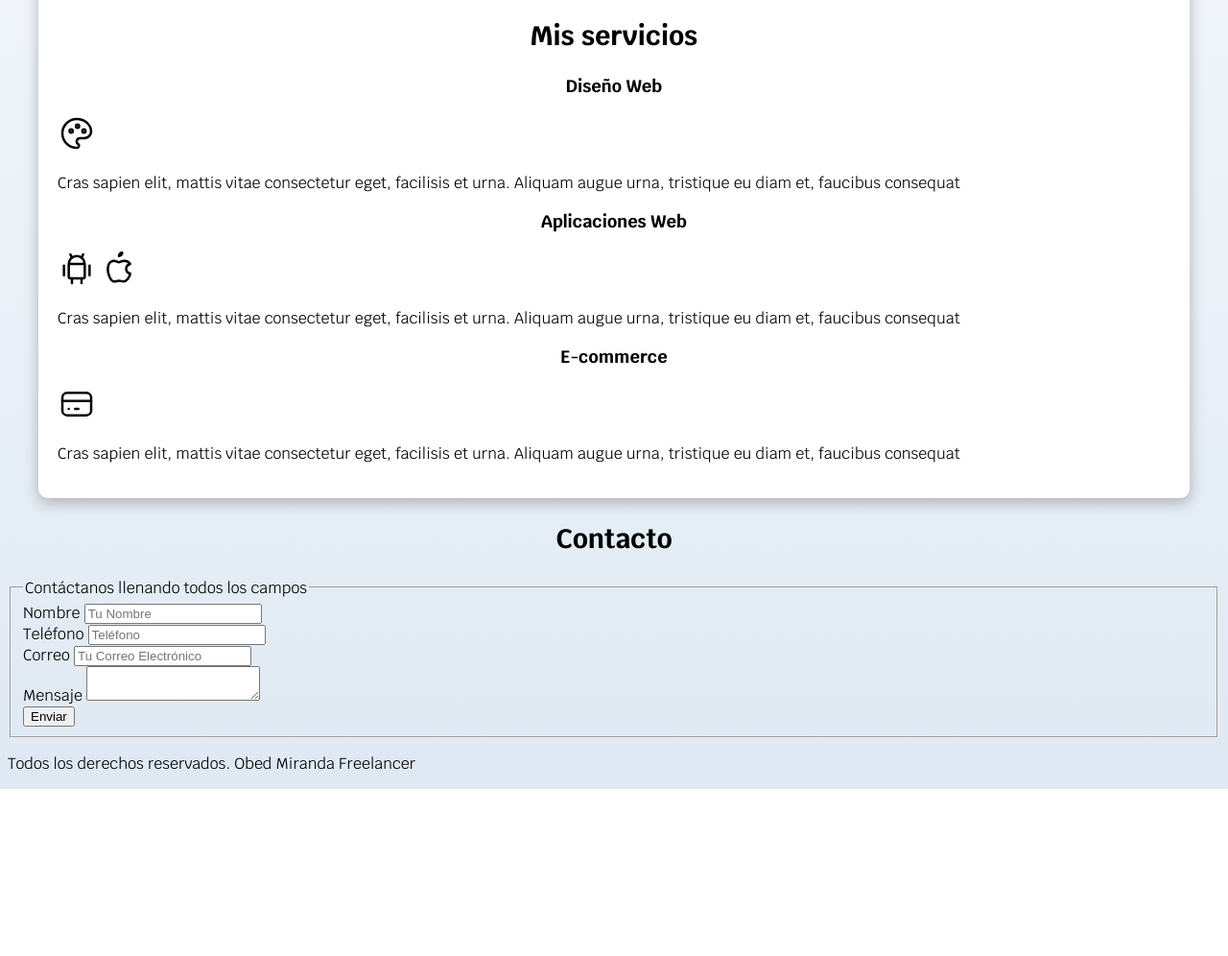
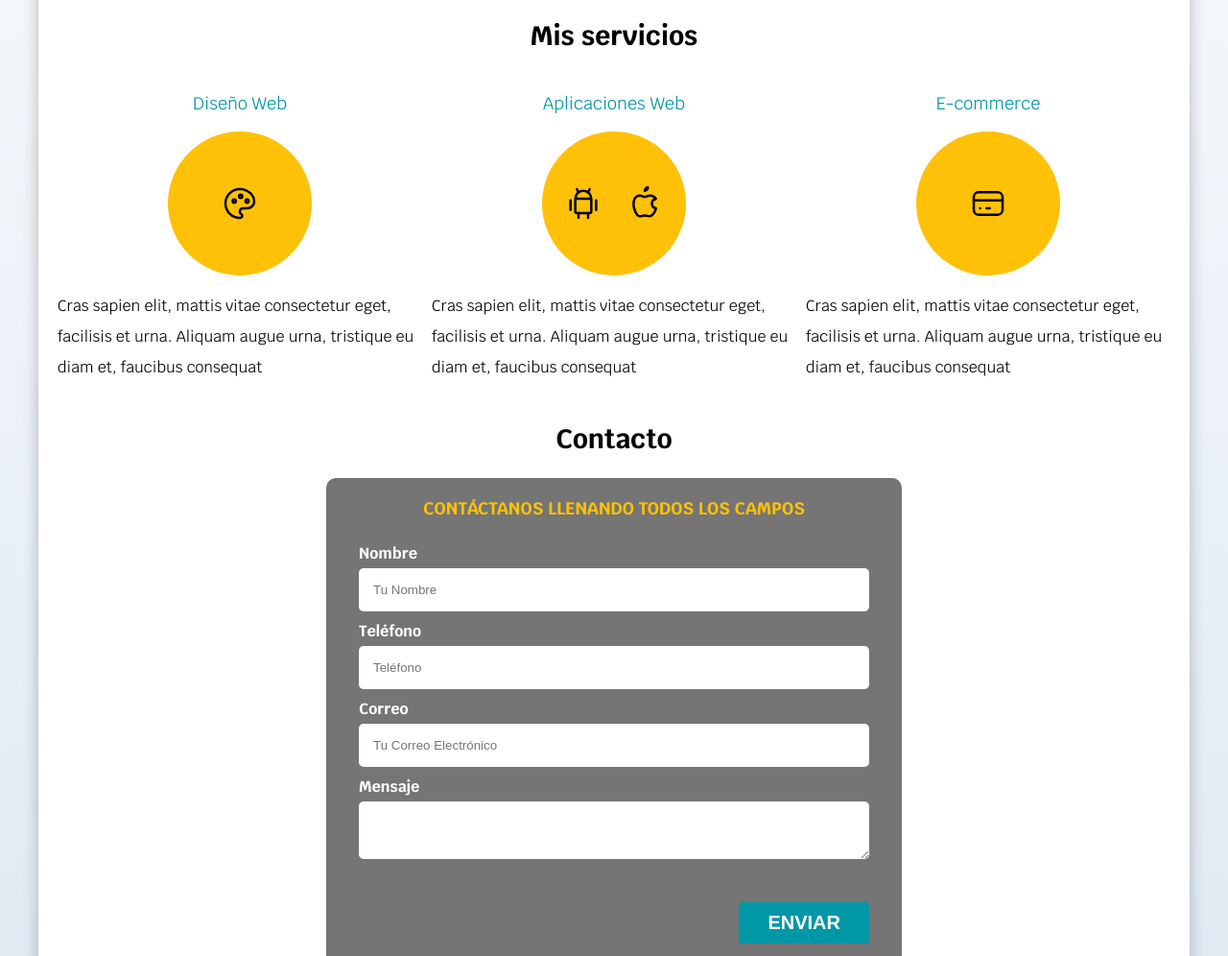
Before and after one commit to Mirsamdev/Portafolio-udemy, a plain HTML site: page index.html in a window 1280 px wide. Shown: the part 640-1636 px from the top of the page at 96% size. Before the commit the page ends 1462 px from the top, so only its background shows below. Drawn offline with Linux system fonts and the light colour scheme.

Commit message:
botones formulario

```diff
--- a/CSS/Styles.css
+++ b/CSS/Styles.css
@@ -40,6 +40,7 @@ body {  /* todo lo que es visible en la pagina */
   border-radius: .4rem;
   width: 90%;
   text-align: center;
+  border: none;
 
 
 }
@@ -48,6 +49,9 @@ body {  /* todo lo que es visible en la pagina */
       width: auto;
 
     }
+ }
+ .boton:hover {
+  cursor: pointer;
  }
  .sombra{
   box-shadow: 0px 5px 15px 0px rgba(112,112,112,0.48);
@@ -75,6 +79,27 @@ h1,h2,h3 {
 .titulo span {
   font-size: 2rem
 }
+
+/* Utilidades */
+
+.w-sm-100 {
+  width: 100%;
+}
+
+@media (min-width: 768px) {
+    .w-sm-100 {
+      width: auto;
+    }
+
+
+}
+.flex {
+  display: flex;
+}
+.alinear-derecha {
+justify-content: flex-end;
+}
+
 
 /* Navegacion Principal */
 .nav-bg {
@@ -140,3 +165,84 @@ color: var(--blanco);
   display: flex;
   align-items: flex-end;
 }
+
+/* Servicios */
+@media (min-width: 768px) {
+  .servicios {
+    display: grid;
+    grid-template-columns: 1fr 1fr 1fr;
+    column-gap: 1rem;
+  }
+ }
+
+ /* Servicios */
+
+ .servicio {
+  display: flex;
+  flex-direction: column;
+  align-items: center;
+
+ }
+ .servicio h3 {
+color: var(--secundario);
+font-weight: normal;
+ }
+ .servicio p{
+  line-height: 2;
+ }
+
+ .servicio .iconos {
+  height: 15rem;
+  width: 15rem;
+  background-color: var(--primario);
+  border-radius: 50%;
+  display: flex;
+  justify-content: space-evenly;
+  align-items: center;
+ }
+
+ /* Contacto */
+
+ .formulario {
+background-color: var(--gris);
+width: min( 60rem, 100% ); /* utiliza el valor mas pequeño */
+margin: 0 auto;
+padding: 2rem;
+border-radius: 1rem;
+
+ }
+
+ .formulario fieldset {
+  border: none;
+ }
+
+ .formulario legend {
+  text-align: center;
+  font-size: 1.8rem;
+  text-transform: uppercase;
+  font-weight: bold;
+  margin-bottom: 2rem;
+  color: var(--primario);
+
+ }
+
+ .contenedor-campos {
+
+ }
+ .campo {
+margin-bottom: 1rem;
+ }
+ .campo label {
+color: var(--blanco);
+font-weight: bold;
+margin-bottom: .5rem;
+display: block;
+ }
+
+ .input-text {
+  width: 100%;
+  border: none;
+  padding: 1.5rem;
+  border-radius: .5rem;
+
+ }
--- a/index.html
+++ b/index.html
@@ -50,11 +50,14 @@
 
 
     <main class="contenedor sombra">
-      <section>
       <h2>Mis servicios</h2>
+<div class="servicios">
+
+
+      <section class="servicio">
 
         <h3>Diseño Web</h3>
-
+<div class="iconos">
         <svg xmlns="http://www.w3.org/2000/svg" class="icon icon-tabler icon-tabler-palette" width="40" height="40" viewBox="0 0 24 24" stroke-width="1.5" stroke="#000000" fill="none" stroke-linecap="round" stroke-linejoin="round">
           <path stroke="none" d="M0 0h24v24H0z" fill="none"/>
           <path d="M12 21a9 9 0 0 1 0 -18c4.97 0 9 3.582 9 8c0 1.06 -.474 2.078 -1.318 2.828c-.844 .75 -1.989 1.172 -3.182 1.172h-2.5a2 2 0 0 0 -1 3.75a1.3 1.3 0 0 1 -1 2.25" />
@@ -62,12 +65,14 @@
           <path d="M12.5 7.5m-1 0a1 1 0 1 0 2 0a1 1 0 1 0 -2 0" />
           <path d="M16.5 10.5m-1 0a1 1 0 1 0 2 0a1 1 0 1 0 -2 0" />
         </svg>
+      </div>
 
         <p>Cras sapien elit, mattis vitae consectetur eget, facilisis et urna. Aliquam augue urna, tristique eu diam et, faucibus consequat</p>
       </section>
 
-      <section>
+      <section class="servicio">
         <h3>Aplicaciones Web</h3>
+        <div class="iconos">
         <svg xmlns="http://www.w3.org/2000/svg" class="icon icon-tabler icon-tabler-brand-android" width="40" height="40" viewBox="0 0 24 24" stroke-width="1.5" stroke="#000000" fill="none" stroke-linecap="round" stroke-linejoin="round">
           <path stroke="none" d="M0 0h24v24H0z" fill="none"/>
           <path d="M4 10l0 6" />
@@ -83,11 +88,13 @@
           <path d="M9 7c-3 0 -4 3 -4 5.5c0 3 2 7.5 4 7.5c1.088 -.046 1.679 -.5 3 -.5c1.312 0 1.5 .5 3 .5s4 -3 4 -5c-.028 -.01 -2.472 -.403 -2.5 -3c-.019 -2.17 2.416 -2.954 2.5 -3c-1.023 -1.492 -2.951 -1.963 -3.5 -2c-1.433 -.111 -2.83 1 -3.5 1c-.68 0 -1.9 -1 -3 -1z" />
           <path d="M12 4a2 2 0 0 0 2 -2a2 2 0 0 0 -2 2" />
         </svg>
+      </div>
         <p>Cras sapien elit, mattis vitae consectetur eget, facilisis et urna. Aliquam augue urna, tristique eu diam et, faucibus consequat</p>
       </section>
 
-      <section>
+      <section class="servicio">
         <h3>E-commerce</h3>
+        <div class="iconos">
           <svg xmlns="http://www.w3.org/2000/svg" class="icon icon-tabler icon-tabler-credit-card" width="40" height="40" viewBox="0 0 24 24" stroke-width="1.5" stroke="#000000" fill="none" stroke-linecap="round" stroke-linejoin="round">
             <path stroke="none" d="M0 0h24v24H0z" fill="none"/>
             <path d="M3 5m0 3a3 3 0 0 1 3 -3h12a3 3 0 0 1 3 3v8a3 3 0 0 1 -3 3h-12a3 3 0 0 1 -3 -3z" />
@@ -95,42 +102,47 @@
             <path d="M7 15l.01 0" />
             <path d="M11 15l2 0" />
           </svg>
+        </div>
         <p>Cras sapien elit, mattis vitae consectetur eget, facilisis et urna. Aliquam augue urna, tristique eu diam et, faucibus consequat</p>
       </section>
-    </main>
+</div> <!-- CIERRE DE SERVICIOS -->
+
+
 
     <section>
       <h2>Contacto</h2>
 
-      <form>
+      <form class="formulario">
         <fieldset>
           <legend>Contáctanos llenando todos los campos</legend>
-        <div>
+          <div class="contenedor-campos">
+        <div class="campo">
           <label>Nombre</label>
-          <input type="text" placeholder="Tu Nombre">
+          <input class="input-text" type="text" placeholder="Tu Nombre">
         </div>
-        <div>
+        <div class="campo">
             <label for="">Teléfono</label>
-            <input type="tel" placeholder="Teléfono">
+            <input class="input-text" type="tel" placeholder="Teléfono">
         </div>
-        <div>
+        <div class="campo">
             <label for="">Correo</label>
-            <input type="email" placeholder="Tu Correo Electrónico">
+            <input class="input-text" type="email" placeholder="Tu Correo Electrónico">
         </div>
-        <div>
+        <div class="campo">
             <label for="">Mensaje</label>
-            <textarea></textarea>
-
+            <textarea class="input-text"></textarea>
+          </div>
+          <!-- contenedor de campos -->
         </div>
 
-          <div>
-            <input type="submit" value="Enviar">
+          <div class="alinear-derecha flex">
+            <input class="boton w-sm-100" type="submit" value="Enviar">
         </div>
 
         </fieldset>
       </form>
     </section>
-
+  </main>
     <footer>
       <p>Todos los derechos reservados. Obed Miranda Freelancer</p>
     </footer>
```
Lines whose indentation alone changed are shown as unchanged.
